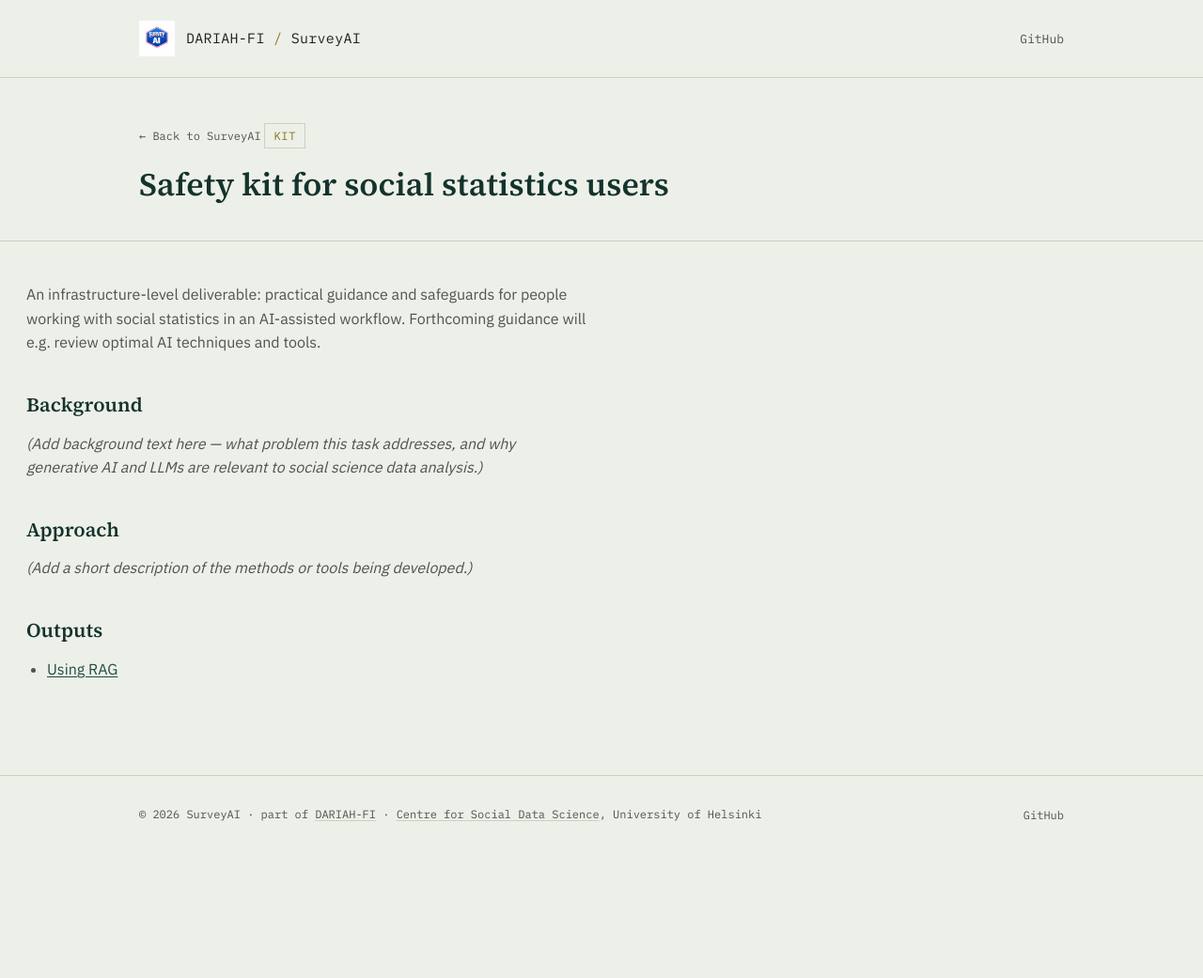
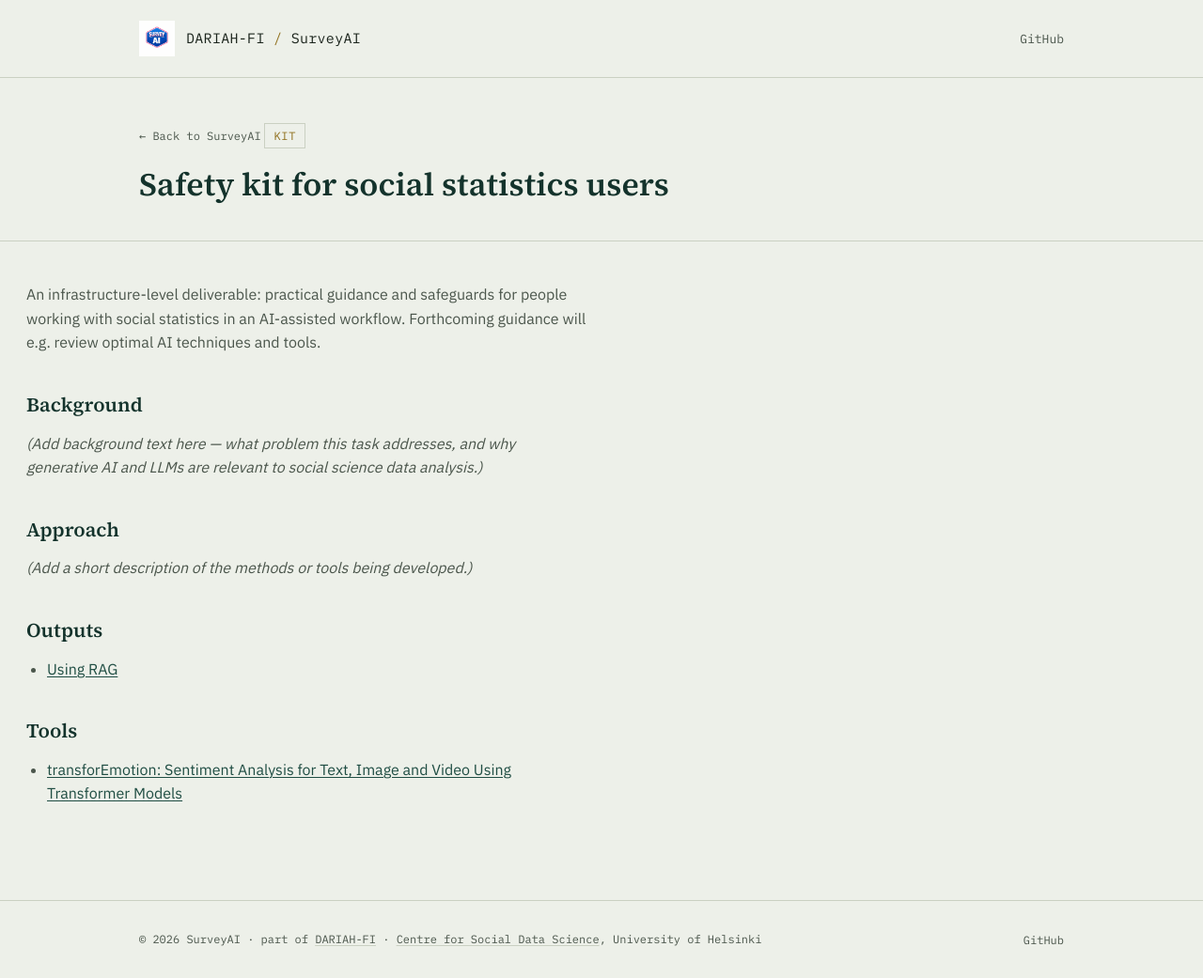
Before and after one commit to DARIAH-FI-SurveyAI/surveyai-site, a Jekyll site: the page built from KIT.md, in a window 1280 px wide. Shown: the whole page at 94% size. Built offline with Jekyll 4.4.1, drawn with Linux system fonts in a browser that asks for light colours; before the commit the page ends 908 px from its top, so only the background shows below that.

Commit message:
Update KIT.md; new subheading Tools and a link added

```diff
--- a/KIT.md
+++ b/KIT.md
@@ -22,3 +22,6 @@ generative AI and LLMs are relevant to social science data analysis.)*
 ## Outputs
 
 - [Using RAG](https://dariah-fi-surveyai.github.io/SurveyDokum/articles/using-rag.html)
+
+## Tools
+- [transforEmotion: Sentiment Analysis for Text, Image and Video Using Transformer Models](https://github.com/atomashevic/transforEmotion)
```
